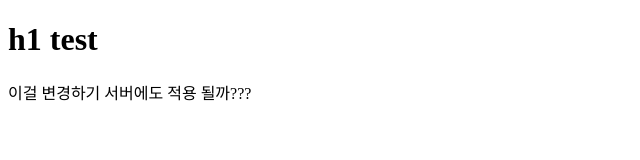
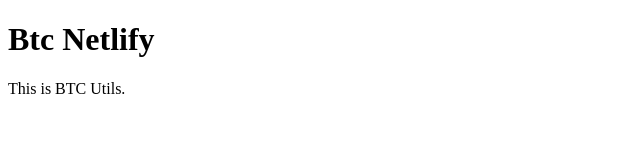
Before and after one commit to junghun824/btc, a plain HTML site: page index.html in a window 1280 px wide. Shown: the whole page, without its empty margins (0-640 px from the left). Drawn offline with Linux system fonts and the light colour scheme.

Commit message:
title changed

```diff
--- a/index.html
+++ b/index.html
@@ -3,10 +3,10 @@
 <head>
     <meta charset="UTF-8">
     <meta name="viewport" content="width=device-width, initial-scale=1.0">
-    <title>Document</title>
+    <title>Btc Netlify</title>
 </head>
 <body>
-    <h1>h1 test</h1>
-    <p>이걸 변경하기 서버에도 적용 될까???</p>
+    <h1>Btc Netlify</h1>
+    <p>This is BTC Utils.</p>
 </body>
 </html>
```
